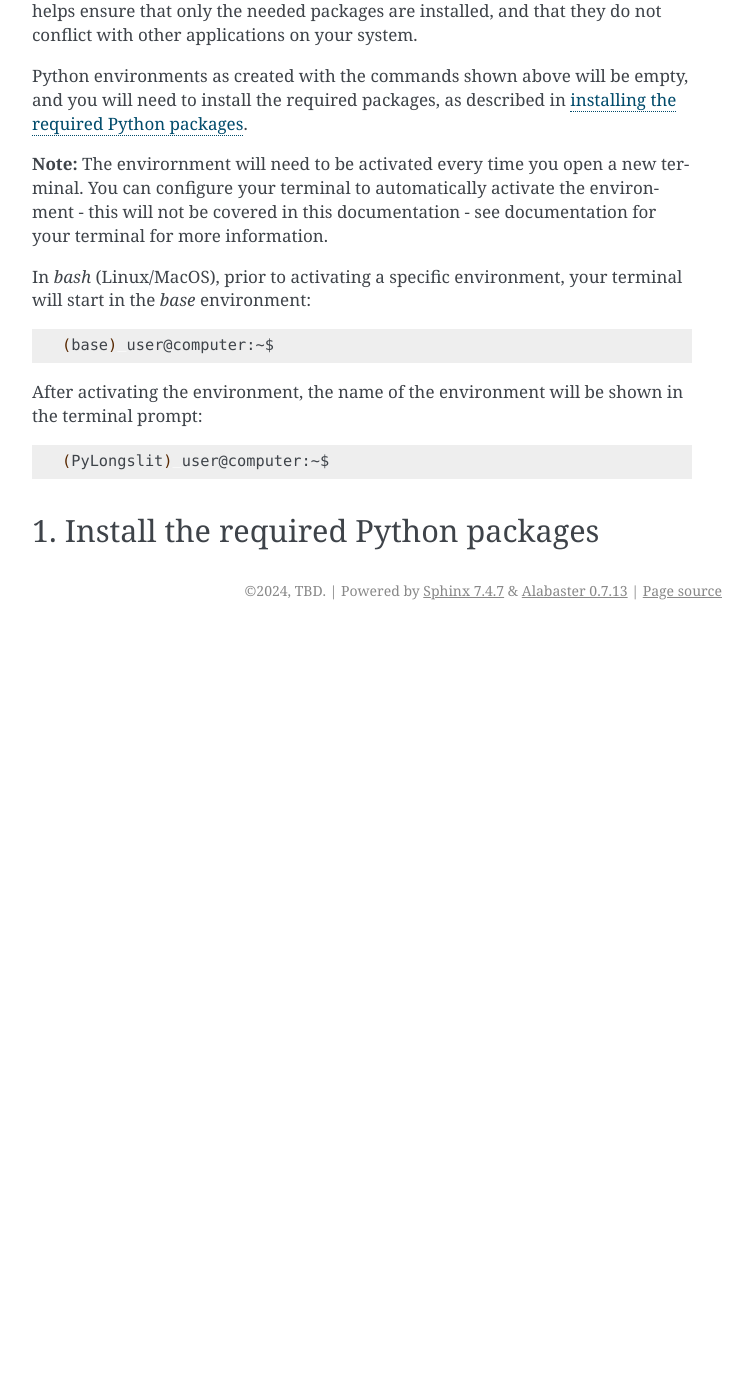
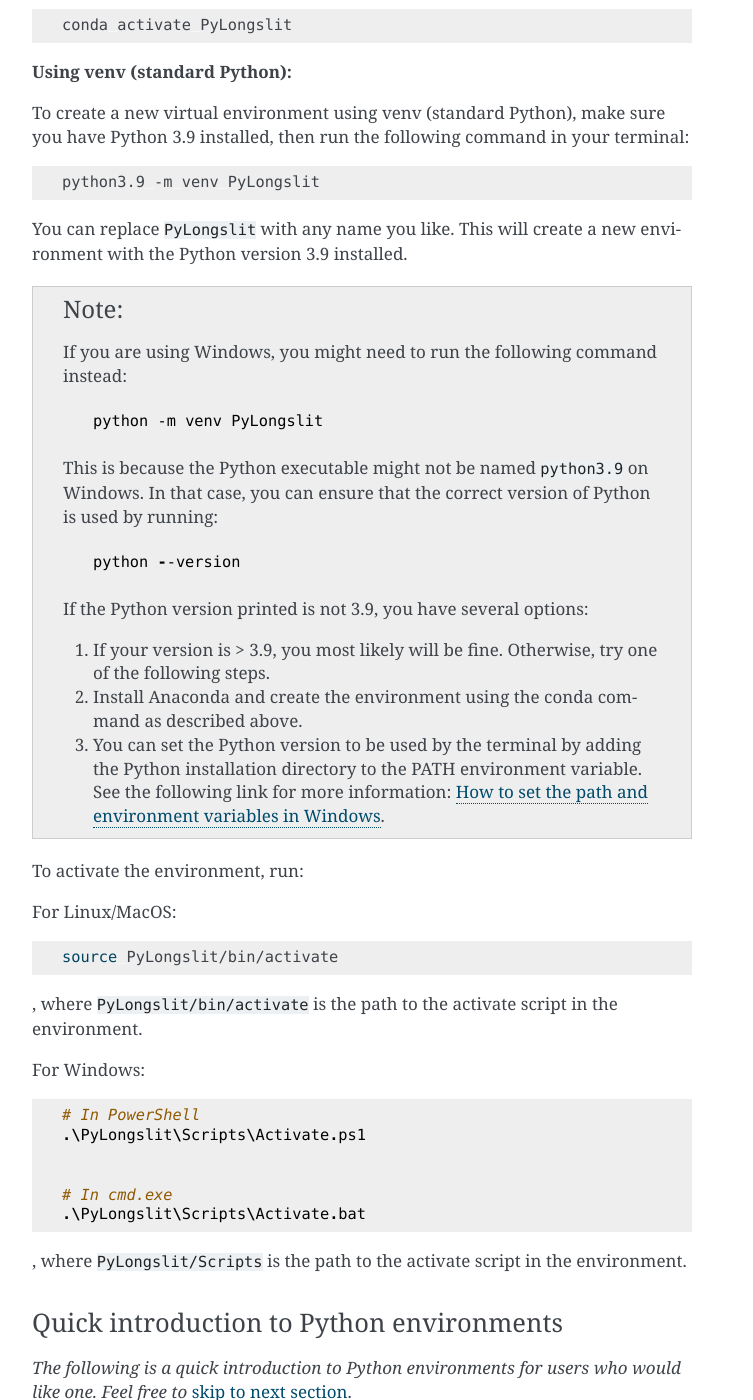
Before and after one commit to jfynbo/PyLongslit, a Sphinx documentation site: the page built from docs/installation.rst, in a window 1280 px wide and 1400 px high, scrolled down 1838 px. Shown: the whole window, without its empty margins (388-1141 px from the left). Built offline with Sphinx 7.4.7, drawn with Linux system fonts in a browser that asks for light colours; before the commit the page ends 2468 px from its top, so only the background shows below that; some of the changed text lies outside the part shown.

Commit message:
more installation docs

```diff
--- a/docs/installation.rst
+++ b/docs/installation.rst
@@ -1,5 +1,10 @@
 Installation
 ~~~~~~~~~~~~~~
+
+.. note::
+    The steps in this documentation have been tested on
+    Linux Ubuntu 22.04.4 LTS (which should also cover MacOS functionality
+    in broad sense) and Windows 10 Pro.
 
 The software is run by executing a series of
 Python scripts. Therefore, the installation consists of these steps:
@@ -13,6 +18,18 @@
 
 .. _download:
 
+We provide both a quickgide for experienced users and a more detailed guide for users who are new to Python environments.
+
+Quick guide for experienced users:
+~~~~~~~~~~~~~~~~~~~~~~~~~~~~~~~~~~
+
+1. `Download the source code. <https://github.com/jfynbo/PyLongslit/>`_
+2. Create a new Python 3.9 environment.
+3. Install the requirments from `requirments.txt` using ``pip``.
+
+Detailed guide for users new to Python environments:
+~~~~~~~~~~~~~~~~~~~~~~~~~~~~~~~~~~~~~~~~~~~~~~~~~~~~~
+
 1. Download the source code
 ===========================
 
@@ -23,7 +40,7 @@
 
 `Download Source Code (ZIP) <https://github.com/jfynbo/PyLongslit/archive/refs/heads/main.zip>`_
 
-**Using git:**
+**Using git: (if you don't know what git is just download the ZIP from link above)**
 
 SSH (recommended if you plan on developing)...
 
@@ -52,7 +69,8 @@
 
 **Using Anaconda (conda) (recommeded):**
 
-To create a new virtual environment using conda (Anaconda), run the following commands in your terminal:
+To create a new virtual environment using Anaconda, run the following command in your terminal
+(if you are using Windows, do this and all following from the Anaconda Prompt):
 
 .. code-block:: bash
 
@@ -68,7 +86,8 @@
 
 **Using venv (standard Python):**
 
-To create a new virtual environment using venv (standard Python), run the following commands in your terminal:
+To create a new virtual environment using venv (standard Python), make sure you have Python 3.9 installed,
+then run the following command in your terminal:
 
 .. code-block:: bash
 
@@ -76,22 +95,66 @@
 
 You can replace ``PyLongslit`` with any name you like. This will create a new environment with the Python version 3.9 installed.
 
+.. note::
+
+    If you are using Windows, you might need to run the following command instead:
+
+    .. code-block:: powershell
+
+        python -m venv PyLongslit
+
+    This is because the Python executable might not be named ``python3.9`` on Windows.
+    In that case, you can ensure that the correct version of Python is used by running:
+
+    .. code-block:: powershell
+
+        python --version
+
+    If the Python version printed is not 3.9, you have several options:
+
+    1. If your version is > 3.9, you most likely will be fine. Otherwise, try one of the following steps.
+    2. Install Anaconda and create the environment using the conda command as described above.
+    3. You can set the Python version to be used by the terminal by adding the Python installation directory to the PATH environment variable. See the following link for more information: `How to set the path and environment variables in Windows <https://realpython.com/add-python-to-path/>`_.
+
 To activate the environment, run:
+
+For Linux/MacOS:
 
 .. code-block:: bash
 
     source PyLongslit/bin/activate
+
+, where ``PyLongslit/bin/activate`` is the path to the activate script in the environment.
+
+For Windows:
+
+.. code-block:: powershell
+
+    # In PowerShell
+    .\PyLongslit\Scripts\Activate.ps1
+
+
+    # In cmd.exe
+    .\PyLongslit\Scripts\Activate.bat
+
+, where ``PyLongslit/Scripts`` is the path to the activate script in the environment.
+
 .. _envs_quick_into:
+
 
 Quick introduction to Python environments
 ^^^^^^^^^^^^^^^^^^^^^^^^^^^^^^^^^^^^^^^^^
+
+*The following is a quick introduction to Python environments for users who would like one.
+Feel free to* :ref:`skip to next section <packages>`.
 
 Python applications often depend on a specific version of Python and a specific set of Python packages.
 These packages can have dependencies on other packages, and these dependencies can have dependencies on other packages, and so on.
 This can lead to a situation where two applications require different versions of the same package, which can cause conflicts.
 By using Python environments, you can create isolated environments where you can install the specific versions of Python and Python
 packages that you need for a specific application. This helps ensure that only the needed packages are installed, and that they do not
-conflict with other applications on your system.
+conflict with other applications on your system. Furtermore, this ensures that
+updates to any packages do not break the application, as the environment will not be updated unless you explicitly update it.
 
 Python environments as created with the commands shown above will be empty, and you will need to install the required packages,
 as described in :ref:`installing the required Python packages <packages>`.
@@ -100,7 +163,9 @@
 You can configure your terminal to automatically activate the environment -
 this will not be covered in this documentation - see documentation for your terminal for more information.
 
-In `bash` (Linux/MacOS), prior to activating a specific environment,
+**Example:**
+
+In `bash` (Linux/MacOS), using `conda`, prior to activating a specific environment,
 your terminal will start in the `base` environment:
 
 .. code-block:: bash
@@ -115,5 +180,14 @@
 
 .. _packages:
 
-1. Install the required Python packages
-====================================
+3. Install the required Python packages
+=======================================
+
+To install the required Python packages, open your terminal and navigate to the directory
+where you downloaded the source code. Then run the following command:
+
+(If you are using a clean Python environment, make sure you activate it first.)
+
+.. code-block:: bash
+
+    pip install -r requirements.txt
```
Also changed, not shown: requirements.txt (added, +11 -0 lines).
